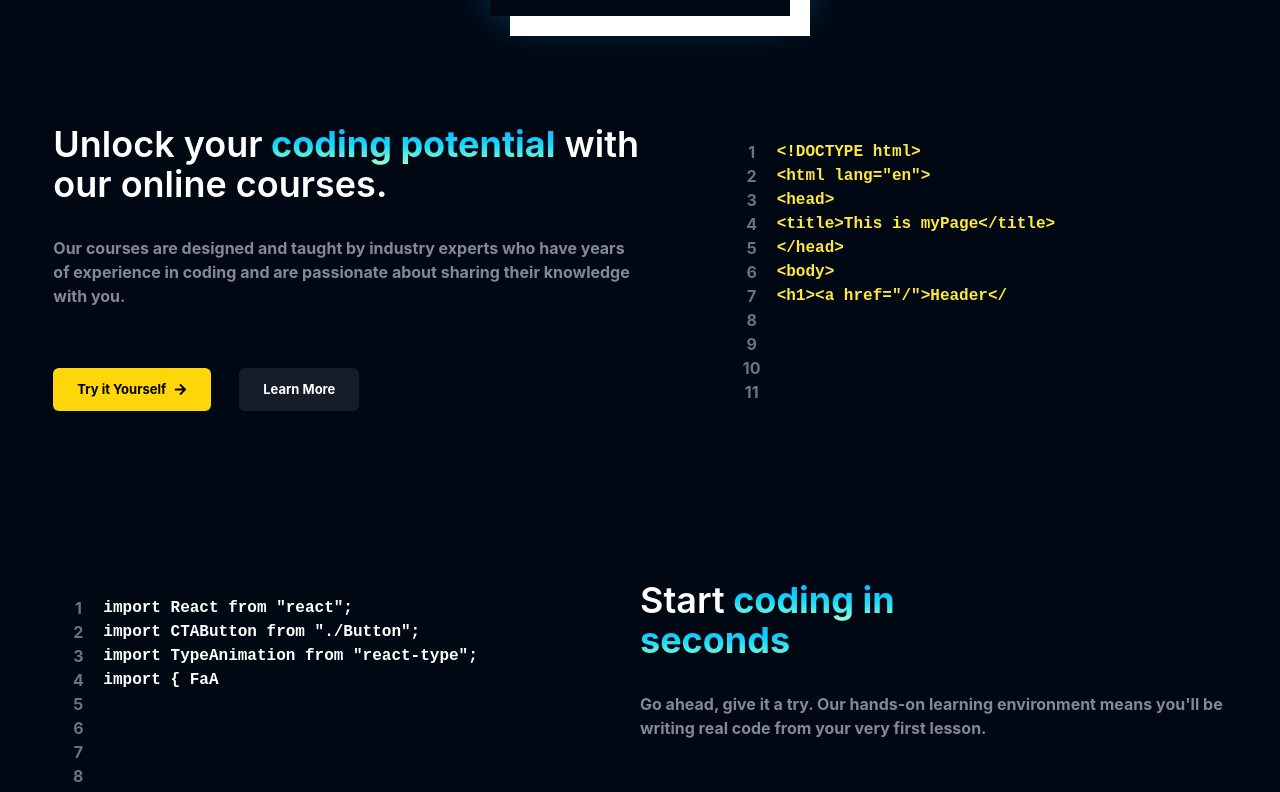
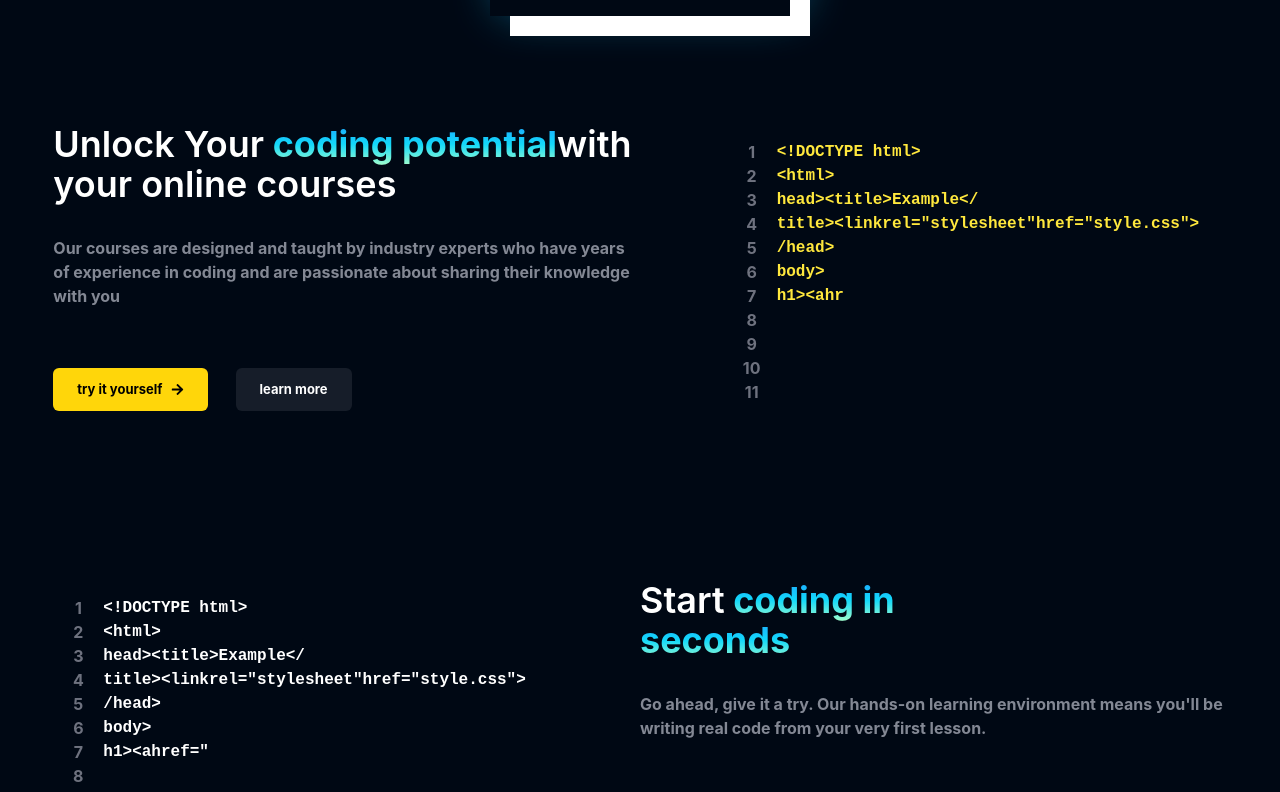
Before and after one commit to vishavjeetsinghrathore/edtechproject, a React (Create React App) app: page / in a window 1280 px wide. Shown: the part 540-1332 px from the top of the page. Built offline with nearby package versions, Linux system fonts and the light colour scheme; no server answers; grey boxes are pictures that could not be loaded.

Commit message:
home section again updated

```diff
--- a/src/pages/Home.js
+++ b/src/pages/Home.js
@@ -1,5 +1,5 @@
 import React from 'react'
-import {FaArrowRight} from "react-icons/fa"
+import { FaArrowRight } from "react-icons/fa"
 import { Link } from 'react-router-dom'
 import HighlightText from '../components/core/HomePage/HighlightText'
 import CTAButton from "../components/core/HomePage/Button"
@@ -12,8 +12,8 @@ import ExploreMore from "../components/core/HomePage/ExploreMore"
 import Footer from "../components/common/Footer"
 import ReviewSlider from '../components/common/ReviewSlider'
 
-const Home=()=>{
-    return(
+const Home = () => {
+  return (
     <div >
       {/*section1*/}
 
@@ -25,13 +25,13 @@ const Home=()=>{
             <div className="flex flex-row items-center rounded-full px-10 py-[5px]
                    transition-all duration-200 group-hover:bg-richblack-900">
               <p>Become an Instructor</p>
-                    <FaArrowRight/>
+              <FaArrowRight />
             </div>
           </div>
         </Link>
         <div className="text-center text-4xl font-semibold mt-7">
           Empower Your Future With
-                <HighlightText text={"Coding Skills"}/>
+          <HighlightText text={"Coding Skills"} />
         </div>
         {" "}
         <div className="w-[90%] mt-4  text-center text-lg font-bold text-richblack-300">
@@ -55,70 +55,74 @@ const Home=()=>{
             loop
             autoPlay
           >
-                    <source src={Banner} type="video/mp4"/>
+            <source src={Banner} type="video/mp4" />
           </video>
         </div>
 
-               {/* Code Section 1  */}
+        {/*code section1*/}
         <div>
-          <CodeBlocks
-            position={"lg:flex-row"}
+          <CodeBlocks position={"lg:flex-row"}
             heading={
               <div className="text-4xl font-semibold">
-                Unlock your
-                <HighlightText text={"coding potential"} /> with our online
-                courses.
+                Unlock Your
+                <HighlightText text={"coding potential"} />
+                with your online courses
               </div>
+
             }
             subheading={
-              "Our courses are designed and taught by industry experts who have years of experience in coding and are passionate about sharing their knowledge with you."
+              "Our courses are designed and taught by industry experts who have years of experience in coding and are passionate about sharing their knowledge with you"
             }
-            ctabtn1={{
-              text: "Try it Yourself",
-              link: "/signup",
+            ctabtn1={
+              {
+                text: "try it yourself",
+                linkto: "/signup",
                 active: true,
-            }}
+              }
+            }
             ctabtn2={{
-              text: "Learn More",
-              link: "/login",
+              text: "learn more",
+              linkto: "/login",
               active: false,
             }}
             codeColor={"text-yellow-25"}
-            codeblock={`<!DOCTYPE html>\n <html lang="en">\n<head>\n<title>This is myPage</title>\n</head>\n<body>\n<h1><a href="/">Header</a></h1>\n<nav> <a href="/one">One</a> <a href="/two">Two</a> <a href="/three">Three</a>\n</nav>\n</body>`}
+            codeblock={`<!DOCTYPE html>\n<html>\nhead><title>Example</\ntitle><linkrel="stylesheet"href="style.css">\n/head>\nbody>\nh1><ahref="/">Header</a>\n/h1>\nnav><ahref="one/">One</a><ahref="two/">Two</\na><ahref="three/">Three</a>\n/nav>`}
             backgroundGradient={<div className="codeblock1 absolute"></div>}
           />
         </div>
-
-        {/* Code Section 2 */}
+        {/*codesection2*/}
         <div>
-          <CodeBlocks
-            position={"lg:flex-row-reverse"}
+          <CodeBlocks position={"lg:flex-row-reverse"}
             heading={
               <div className="w-[100%] text-4xl font-semibold lg:w-[50%]">
                   Start
                 <HighlightText text={"coding in seconds"} />
+
               </div>
+
             }
             subheading={
               "Go ahead, give it a try. Our hands-on learning environment means you'll be writing real code from your very first lesson."
             }
-            ctabtn1={{
+            ctabtn1={
+              {
                 text: "Continue Lesson",
-              link: "/signup",
+                linkto: "/signup",
                 active: true,
-            }}
+              }
+            }
             ctabtn2={{
               text: "Learn More",
-              link: "/login",
+              linkto: "/login",
               active: false,
             }}
             codeColor={"text-white"}
-            codeblock={`import React from "react";\n import CTAButton from "./Button";\nimport TypeAnimation from "react-type";\nimport { FaArrowRight } from "react-icons/fa";\n\nconst Home = () => {\nreturn (\n<div>Home</div>\n)\n}\nexport default Home;`}
+            codeblock={`<!DOCTYPE html>\n<html>\nhead><title>Example</\ntitle><linkrel="stylesheet"href="style.css">\n/head>\nbody>\nh1><ahref="/">Header</a>\n/h1>\nnav><ahref="one/">One</a><ahref="two/">Two</\na><ahref="three/">Three</a>\n/nav>`}
             backgroundGradient={<div className="codeblock2 absolute"></div>}
           />
         </div>
 
-               <ExploreMore/>
+        <ExploreMore />
 
 
       </div>
@@ -133,7 +137,7 @@ const Home=()=>{
               <CTAButton active={true} linkto={"/signup"}>
                 <div className="flex items-center gap-3">
                   Explore Full Catalog
-                                    <FaArrowRight/>
+                  <FaArrowRight />
                 </div>
               </CTAButton>
               <CTAButton active={false} linkto={"/signup"}>
@@ -154,7 +158,7 @@ const Home=()=>{
                         </div> */}
             <div className="text-4xl font-semibold w-[45%]">
               Get the Skills you need for a
-                            <HighlightText text={"Job that is in a demand"}/>
+              <HighlightText text={"Job that is in a demand"} />
             </div>
 
             <div className="flex flex-col gap-10 w-[40%] items-start">
@@ -172,9 +176,9 @@ const Home=()=>{
 
           </div>
 
-                    <TimelineSection/>
+          <TimelineSection />
 
-                    <LearningLanguageSection/>
+          <LearningLanguageSection />
         </div>
 
 
@@ -185,10 +189,10 @@ const Home=()=>{
       <div className="w-11/12 mx-auto max-w-maxContent flex flex-col items-center justify-between
             gap-8 bg-richblack-900 text-white">
 
-                <InstructorSection/>
+        <InstructorSection />
 
         <h2 className="text-center text-4xl font-semibold mt-10">Review from other Learners</h2>
-                <ReviewSlider/>
+        <ReviewSlider />
 
       </div>
 
```
Lines whose indentation alone changed are shown as unchanged.
